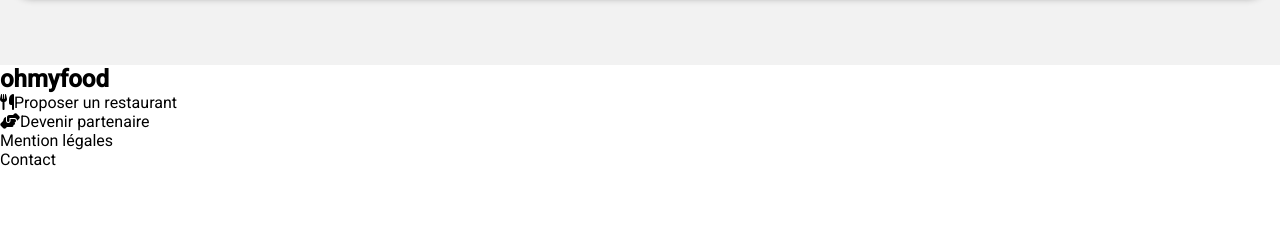
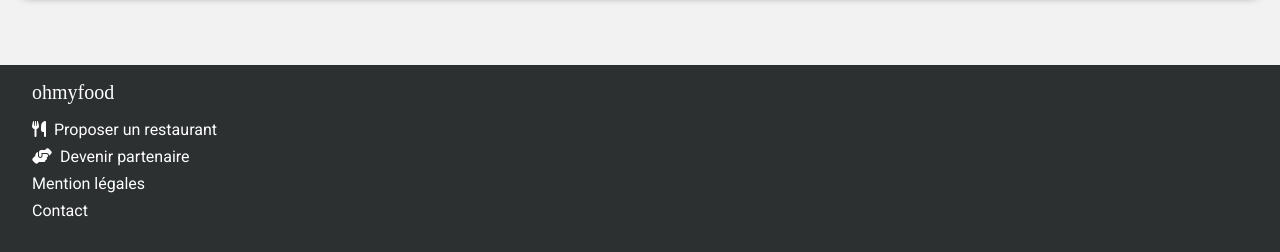
Before and after one commit to Skizx/Ohmyfood, a website: page index.html in a window 1280 px wide. Shown: the part 1914-2166 px from the top of the page. Before the commit the page ends 2083 px from the top, so only its background shows below. Drawn offline with Linux system fonts and the light colour scheme; a web font is replaced by a local one.

Commit message:
Finalisation footer

```diff
--- /dev/null
+++ b/SASS/Layouts/footer.scss
@@ -0,0 +1,27 @@
+.footer-block {
+    background-color: rgb(44, 48, 48);
+    color: white;
+    padding: 16px 0 32px 32px;
+
+    & _container {
+        display: flex;
+        flex-direction: column;
+        align-items: center;
+    }
+
+    & i {
+        margin-right: 8px;
+    }
+
+    & p {
+        margin-top: 8px;
+        font-size: 16px;
+    }
+
+    & h2 {
+        font-family:'Shrikhand';
+        margin-bottom: 16px;
+        font-size: 20px;
+        font-weight: 100;
+    }
+}
--- a/SASS/Styles.scss
+++ b/SASS/Styles.scss
@@ -6,3 +6,4 @@
 @import "./Layouts/reservation-info.scss";
 @import "./Components/Functioning-list.scss";
 @import "./Layouts/restaurants-card.scss";
+@import "./Layouts/footer.scss";
--- a/index.html
+++ b/index.html
@@ -78,7 +78,8 @@
         </section>
     </main>
 
-    <footer>
+    <footer class="footer-block">
+        <div class="footer-block_container">
             <h2>ohmyfood</h2>
             <a href="#">
                 <p><i class="fa-solid fa-utensils"></i>Proposer un restaurant</p>
@@ -92,6 +93,7 @@
             <a href="#">
                 <p>Contact</p>
             </a>
+        </div>
     </footer>
 </body>
 </html>
```
Also changed, not shown: CSS/Styles.css, 1 other file. Lines whose indentation alone changed are shown as unchanged.
